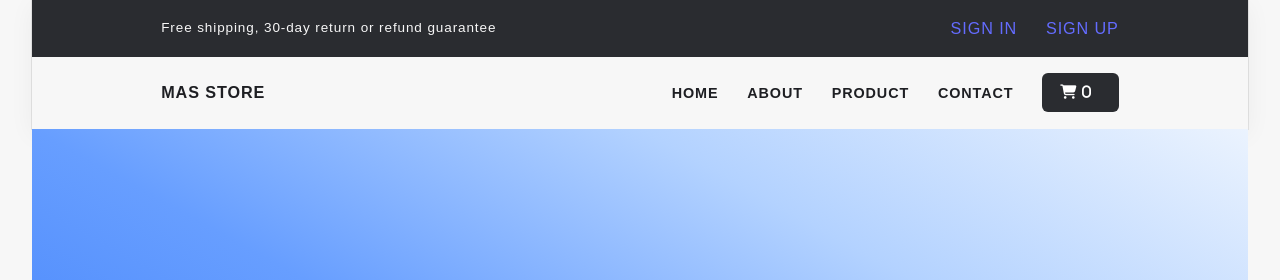
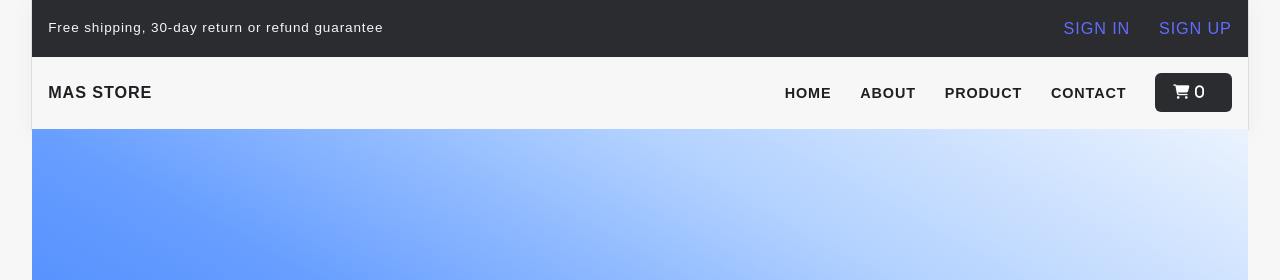
Before and after one commit to Aheed-Siddiqui-Official/E-Commerce-Website, a website built with Vite: page index.html in a window 1280 px wide. Shown: the top 280 px of the page. Built offline with nearby package versions, Linux system fonts and the light colour scheme.

Commit message:
css styling

```diff
--- a/src/style.css
+++ b/src/style.css
@@ -87,7 +87,7 @@ a {
 
 /*! layout */
 .container {
-  max-width: 110rem;
+  max-width: 142rem;
   margin: 0 auto;
   padding: 9.6rem 2.4rem;
 }
```
